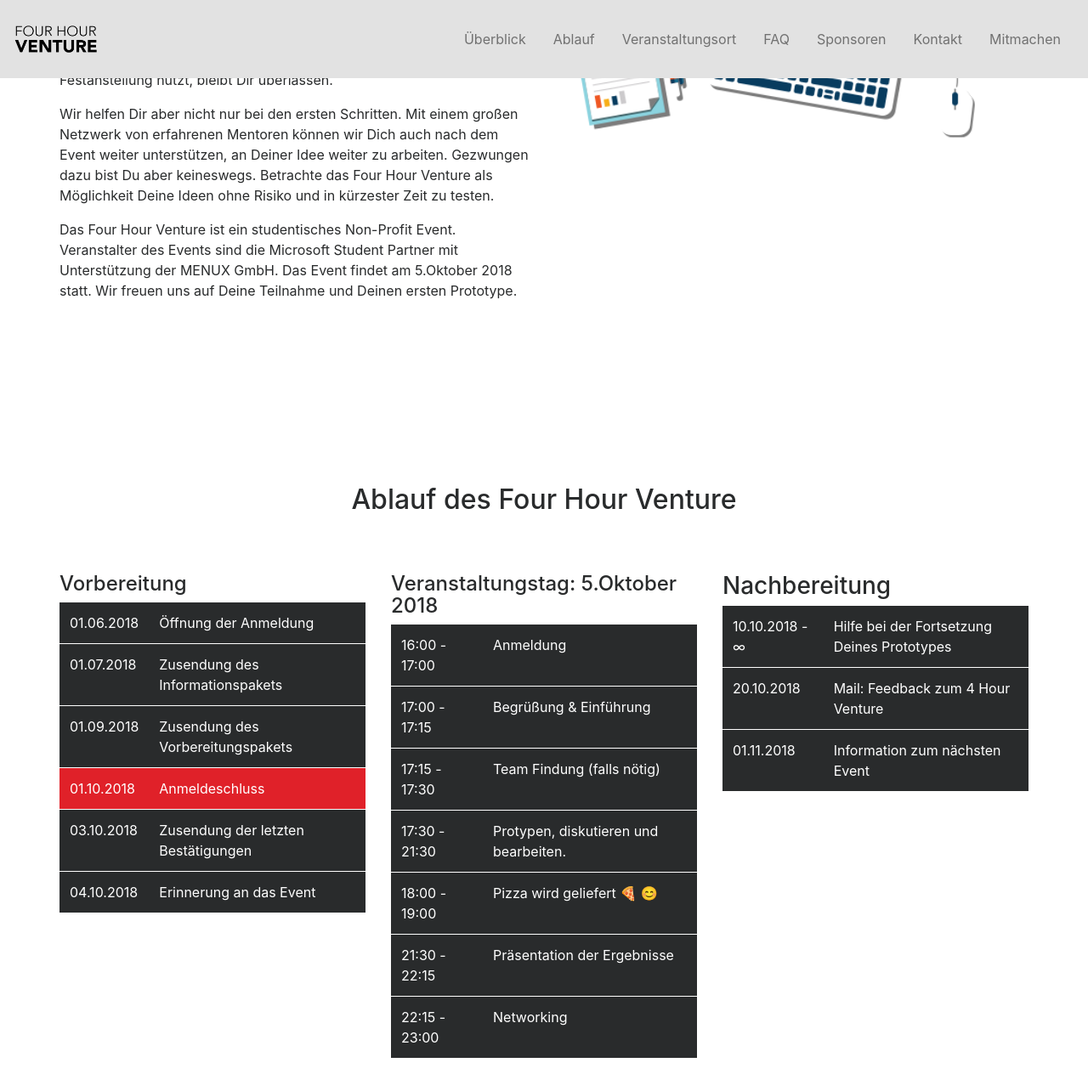
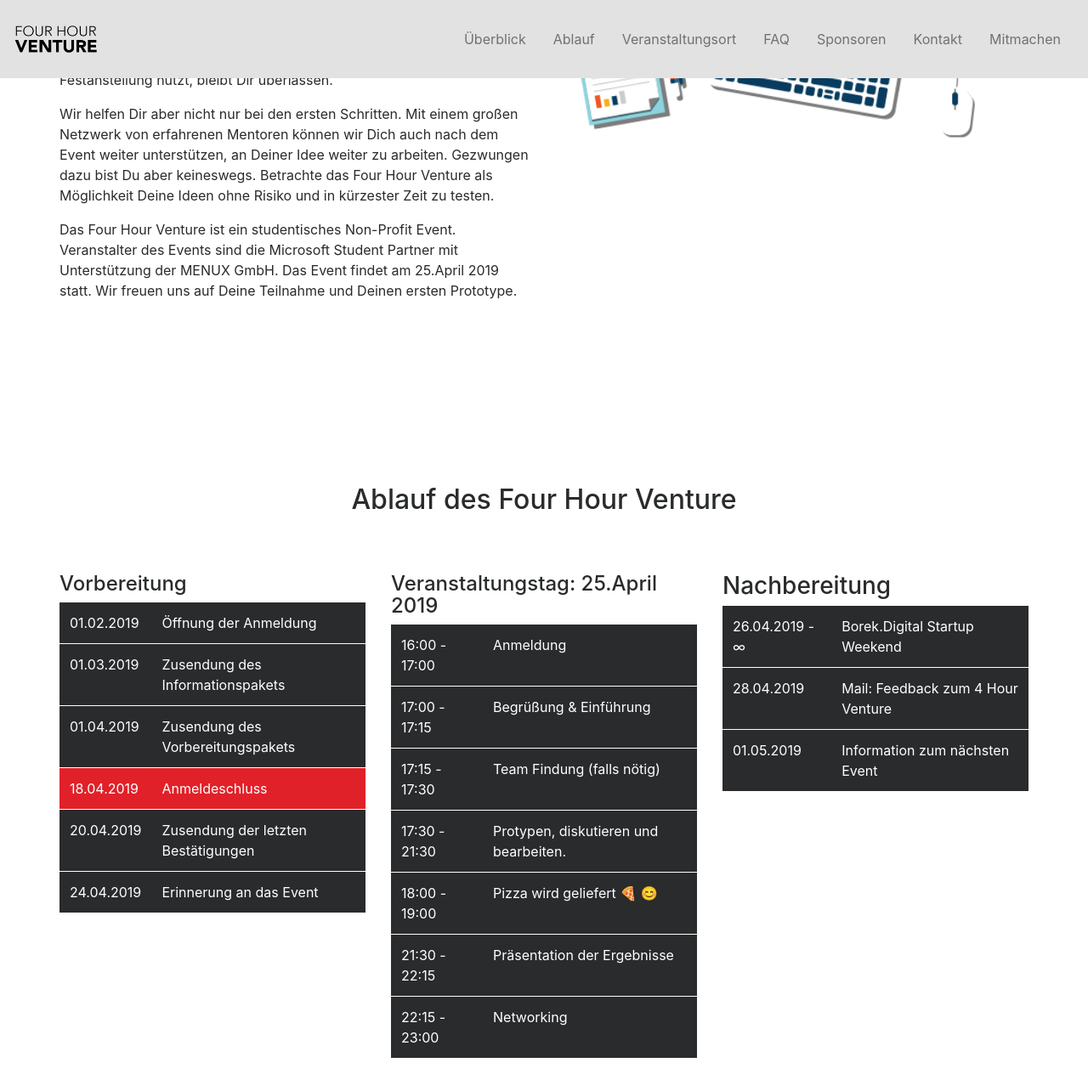
Before and after one commit to Menux/4-Hour-Venture, a Jekyll site: the page built from index.html, in a window 1280 px wide and 1400 px high, scrolled down 1372 px, cut to the strip 0-1341 px from the top of the window. Shown: the top 1284 px of the strip at 85% size. Built offline with Jekyll 4.4.1, drawn with Linux system fonts in a browser that asks for light colours; nearby versions of some CDN libraries; some of the changed text lies outside the part shown.

Commit message:
New event date - 2019

```diff
--- a/assets/js/script.js
+++ b/assets/js/script.js
@@ -20,13 +20,13 @@ $(function() {
 
 // ## Count Down
 $(function() {
-    $("#countdown").countdown("2018/10/05 16:00:00", {elapse: true}).on('update.countdown', function(event) {
+    $("#countdown").countdown("2018/04/25 15:00:00", {elapse: true}).on('update.countdown', function(event) {
         if (event.elapsed && event.strftime('%H') === "06") {
             $(this).text(event.strftime('Das Event ist schon zu Ende. Bis zum nächsten Mal.'));
         } else if (event.elapsed) {
             $(this).text(event.strftime('Das Event läuft grade auf hochtouren.'));
         } else {
-            $(this).text(event.strftime('Noch %D Tage und %H:%M:%S bis zum 4.Four Hour Venture.'));
+            $(this).text(event.strftime('Noch %D Tage und %H:%M:%S bis zum 5.Four Hour Venture.'));
         }
     });
 
--- a/index.html
+++ b/index.html
@@ -6,7 +6,7 @@ layout: default
         <div id="start-into">
             <img src="assets/images/header-logo.png" width="100%" />
             <h3><strong>Das Rapid Prototyping Event <br />in der Region Braunschweig.</strong></h3>
-            <p>5.Oktober 2018</p>
+            <p>25.April 2019</p>
             <div id="countdown"></div>
 
             <div id="startNow">
@@ -50,7 +50,7 @@ layout: default
             <p>
                 Das Four Hour Venture ist ein studentisches Non-Profit Event. Veranstalter des Events
                 sind die Microsoft Student Partner mit Unterstützung der MENUX GmbH.
-                Das Event findet am 5.Oktober 2018 statt. Wir freuen uns auf Deine Teilnahme und Deinen ersten Prototype.
+                Das Event findet am 25.April 2019 statt. Wir freuen uns auf Deine Teilnahme und Deinen ersten Prototype.
             </p>
         </div>
         <div class="col-md-6">
@@ -69,7 +69,7 @@ layout: default
             <table class="table table-inverse" id="timetable">
                 <tr>
                     <td>
-                        01.06.2018
+                        01.02.2019
                     </td>
                     <td>
                         Öffnung der Anmeldung
@@ -78,7 +78,7 @@ layout: default
 
                 <tr>
                     <td>
-                        01.07.2018
+                        01.03.2019
                     </td>
                     <td>
                         Zusendung des Informationspakets
@@ -87,7 +87,7 @@ layout: default
 
                 <tr>
                     <td>
-                        01.09.2018
+                        01.04.2019
                     </td>
                     <td>
                         Zusendung des Vorbereitungspakets
@@ -96,7 +96,7 @@ layout: default
 
                 <tr class="red-table-row">
                     <td>
-                        01.10.2018
+                        18.04.2019
                     </td>
                     <td>
                         Anmeldeschluss
@@ -105,7 +105,7 @@ layout: default
 
                 <tr>
                     <td>
-                        03.10.2018
+                        20.04.2019
                     </td>
                     <td>
                         Zusendung der letzten Bestätigungen
@@ -115,7 +115,7 @@ layout: default
 
                 <tr>
                     <td>
-                        04.10.2018
+                        24.04.2019
                     </td>
                     <td>
                         Erinnerung an das Event
@@ -127,7 +127,7 @@ layout: default
         </div>
         <div class="col-md-4 col-sm-12">
 
-            <h4>Veranstaltungstag: 5.Oktober 2018</h4>
+            <h4>Veranstaltungstag: 25.April 2019</h4>
             <table class="table table-inverse col-12" id="timetable">
                 <tr>
                     <td>
@@ -193,15 +193,15 @@ layout: default
             <table class="table table-inverse" id="timetable">
                 <tr>
                     <td>
-                        10.10.2018 - ∞
+                        26.04.2019 - ∞
                     </td>
                     <td>
-                        Hilfe bei der Fortsetzung Deines Prototypes
+                        Borek.Digital Startup Weekend
                     </td>
                 </tr>
                 <tr>
                     <td>
-                        20.10.2018
+                        28.04.2019
                     </td>
                     <td>
                         Mail: Feedback zum 4 Hour Venture
@@ -209,7 +209,7 @@ layout: default
                 </tr>
                 <tr>
                     <td>
-                        01.11.2018
+                        01.05.2019
                     </td>
                     <td>
                         Information zum nächsten Event
@@ -263,7 +263,7 @@ layout: default
         <div class="col-md-6">
             <h3>Wann und wo findet die Veranstaltung statt?</h3>
             <p>
-                Die Veranstaltung findet am 5.Oktober 2018 von 16:00 Uhr bis 23:00 Uhr statt. Jedoch ist
+                Die Veranstaltung findet am 25.April 2019 von 15:00 Uhr bis 23:00 Uhr statt. Jedoch ist
                 nur eine Bearbeitungszeit von 17:30 bis 21:30 Uhr vorgesehen. Der Veranstaltungsort ist das Masch.Bau, Studierendenhaus der Fakultät für Maschinenbau bei der TU Braunschweig. Die Adresse ist: Langer Kamp 19D, 38106 Braunschweig, Deutschland.
 
             </p>
```
